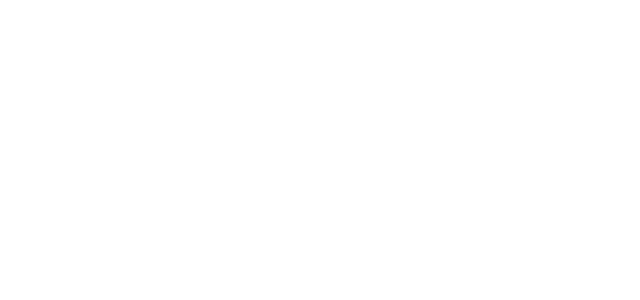
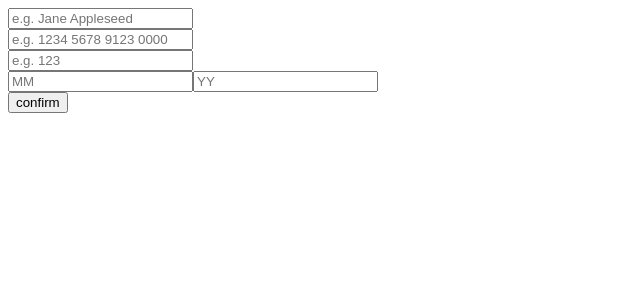
Before and after one commit to JorgeAMendoza/interactive-card-form, a React (Vite) app: page / in a window 1280 px wide. Shown: the top 300 px of the page, without its empty margins (0-640 px from the left). Built offline with nearby package versions, Linux system fonts and the light colour scheme.

Commit message:
imported formik, used Formik context to create a form, and created custom fields which can submit

```diff
--- a/package.json
+++ b/package.json
@@ -12,9 +12,11 @@
     "cypress:run": "cypress run"
   },
   "dependencies": {
+    "formik": "^2.2.9",
     "react": "^18.2.0",
     "react-dom": "^18.2.0",
-    "styled-components": "^5.3.5"
+    "styled-components": "^5.3.5",
+    "yup": "^0.32.11"
   },
   "devDependencies": {
     "@types/react": "^18.0.15",
--- a/src/App.tsx
+++ b/src/App.tsx
@@ -1,9 +1,11 @@
-import { useState } from 'react';
+import CardForm from './components/CardForm/CardForm';
 
 function App() {
-  return <div className="App">
-
-  </div>;
+  return (
+    <div className="App">
+      <CardForm />
+    </div>
+  );
 }
 
 export default App;
--- a/src/components/CardForm/CardForm.tsx
+++ b/src/components/CardForm/CardForm.tsx
@@ -1,6 +1,70 @@
+import { Formik, Form } from 'formik';
+// import * as Yup from 'yup';
+import { CardFormProps } from '../../types/forms';
+import DateField from './DateField/DateField';
+import TextField from './TextField/TextField';
+
+const cardFormMonthProps = {
+  name: 'cardMonthExp',
+  type: 'number',
+  placeholder: 'MM',
+  id: 'cardMonthExp',
+};
+
+const cardFormYearProps = {
+  name: 'cardYearExp',
+  type: 'number',
+  placeholder: 'YY',
+  id: 'cardYearExp',
+};
+
 const CardForm = () => {
+  const initialValues: CardFormProps = {
+    cardHolderName: '',
+    cardNumber: '',
+    cardMonthExp: '',
+    cardYearExp: '',
+    cardCVC: '',
+  };
+
   return (
-    <form>
+    <>
+      <Formik
+        initialValues={initialValues}
+        onSubmit={(values, actions) => {
+          console.log({ values, actions });
+          actions.setSubmitting(false);
+        }}
+      >
+        <Form>
+          <TextField
+            type="text"
+            name="cardHolderName"
+            id="cardHolderName"
+            placeholder="e.g. Jane Appleseed"
+          />
+          <TextField
+            type="number"
+            name="cardNumber"
+            id="cardNumber"
+            placeholder="e.g. 1234 5678 9123 0000"
+          />
+
+          <TextField
+            type="text"
+            name="cardCVC"
+            id="cardCVC"
+            placeholder="e.g. 123"
+          />
+
+          <DateField
+            monthProps={cardFormMonthProps}
+            yearProps={cardFormYearProps}
+          />
+          <button type="submit">confirm</button>
+        </Form>
+      </Formik>
+      {/* <form>
         <div>
           <label htmlFor="cardholderName">cardholder name</label>
           <input type="text" name="cardholderName" id="cardholdername" />
@@ -26,8 +90,9 @@ const CardForm = () => {
           <p>error message</p>
         </div>
 
-      <button>confirm</button>
-    </form>
+        <button type="submit">confirm</button>
+      </form> */}
+    </>
   );
 };
 
--- /dev/null
+++ b/src/components/CardForm/DateField/DateField.tsx
@@ -0,0 +1,54 @@
+import { useField } from 'formik';
+
+interface DateFieldProps {
+  monthProps: {
+    name: string;
+    type: string;
+    placeholder: string;
+    id: string;
+  };
+  yearProps: {
+    name: string;
+    type: string;
+    placeholder: string;
+    id: string;
+  };
+}
+
+const DateField = (props: DateFieldProps) => {
+  const [monthField, monthMeta] = useField(props.monthProps.name);
+  const [yearField, yearMeta] = useField(props.yearProps.name);
+
+  return (
+    <div>
+      <label>
+        <input
+          {...monthField}
+          {...props.monthProps}
+          onChange={(e) => {
+            monthField.onChange(e);
+          }}
+        />
+      </label>
+
+      <label>
+        <input
+          {...yearField}
+          {...props.yearProps}
+          onChange={(e) => {
+            yearField.onChange(e);
+          }}
+        />
+      </label>
+
+      {monthMeta.touched &&
+      yearMeta.touched &&
+      monthMeta.error &&
+      yearMeta.error ? (
+        <p>ERROR</p>
+      ) : null}
+    </div>
+  );
+};
+
+export default DateField;
--- /dev/null
+++ b/src/components/CardForm/TextField/TextField.tsx
@@ -0,0 +1,29 @@
+import { useField } from 'formik';
+
+interface TextFieldProps {
+  name: string;
+  type: string;
+  id: string;
+  placeholder: string;
+}
+
+const TextField = (props: TextFieldProps) => {
+  const [field, meta] = useField(props.name);
+
+  return (
+    <div>
+      <label>
+        <input
+          {...field}
+          {...props}
+          onChange={(e) => {
+            field.onChange(e);
+          }}
+        />
+        {meta.touched && meta.error ? <p>ERROR</p> : null}
+      </label>
+    </div>
+  );
+};
+
+export default TextField;
--- /dev/null
+++ b/src/types/forms.ts
@@ -0,0 +1,7 @@
+export interface CardFormProps {
+  cardHolderName: string | '';
+  cardNumber: number | '';
+  cardMonthExp: number | '';
+  cardYearExp: number | '';
+  cardCVC: number | '';
+}
```
Also changed, not shown: 1 other file (tests, documents, lock files or other folders). Lines whose indentation alone changed are shown as unchanged.
